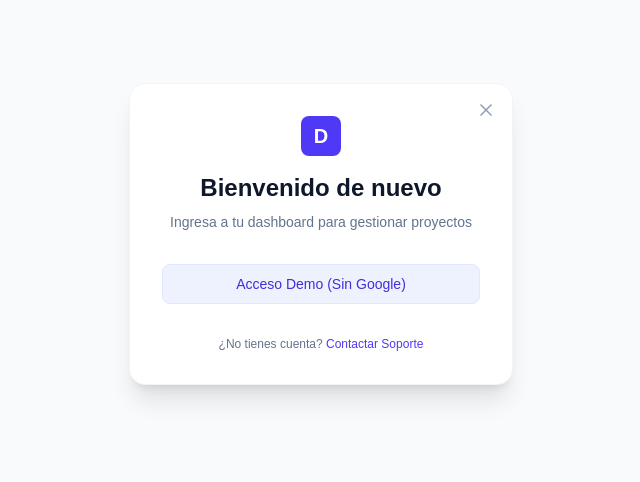
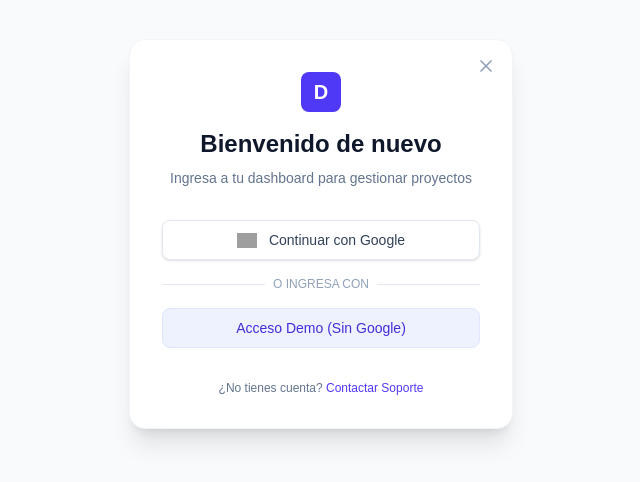
Before and after one commit to JvRcRiCrI13/nexus-b2b-dashboard, a Next.js app: page /login in a window 1280 px wide. Shown: the part 166-648 px from the top of the page, without its empty margins (319-959 px from the left). Built offline with nearby package versions, Linux system fonts and the light colour scheme; grey boxes are pictures that could not be loaded.

Commit message:
feat: restore google button ui mapped to demo login and cleanup

```diff
--- a/src/app/login/page.tsx
+++ b/src/app/login/page.tsx
@@ -33,16 +33,30 @@ export default function LoginPage() {
                 </div>
 
                 <div className="space-y-4">
-                    {/* <SocialButton provider="google" /> */}
+                    <Button
+                        variant="secondary"
+                        className="w-full bg-white hover:bg-slate-50 border-slate-200 text-slate-700 shadow-sm transition-all hover:shadow-md"
+                        onClick={() => signIn("credentials", { callbackUrl: "/dashboard" })}
+                    >
+                        <div className="flex items-center justify-center gap-3">
+                            <img
+                                src="https://authjs.dev/img/providers/google.svg"
+                                alt="Google Logo"
+                                width={20}
+                                height={20}
+                            />
+                            <span className="font-medium">Continuar con Google</span>
+                        </div>
+                    </Button>
 
-                    {/* <div className="relative">
+                    <div className="relative">
                         <div className="absolute inset-0 flex items-center">
                             <span className="w-full border-t border-slate-200" />
                         </div>
                         <div className="relative flex justify-center text-xs uppercase">
                             <span className="bg-white px-2 text-slate-400">O ingresa con</span>
                         </div>
-                    </div> */}
+                    </div>
 
                     <Button
                         variant="secondary"
```
